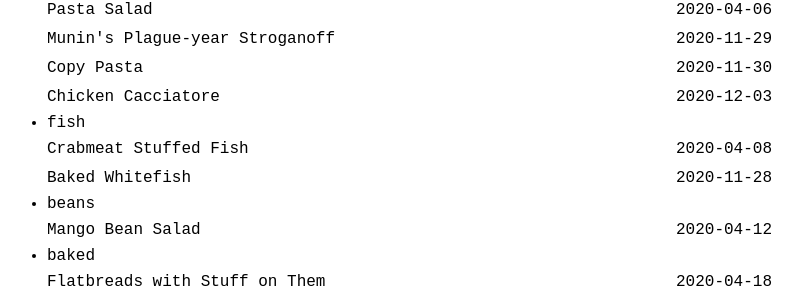
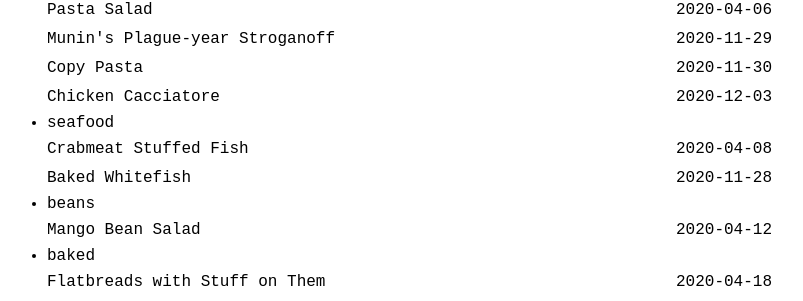
Before and after one commit to aloria/aloria.github.io, a Jekyll site: the page built from pages/categories.html, in a window 1280 px wide. Shown: the part 928-1229 px from the top of the page, without its empty margins (248-1051 px from the left). Built offline with Jekyll 4.4.1, drawn with Linux system fonts in a browser that asks for light colours.

Commit message:
changed categories

```diff
--- a/_posts/2020-04-08-crabmeat-stuffed-fish.markdown
+++ b/_posts/2020-04-08-crabmeat-stuffed-fish.markdown
@@ -2,7 +2,7 @@
 layout: post
 title:  "Crabmeat Stuffed Fish"
 date:   2020-04-08
-categories: [meats, fish]
+categories: [meats, seafood]
 ---
 My boyfriend’s mom made this for Christmas. She is a nice lady.<br/>
 
--- a/_posts/2020-11-28-fish.markdown
+++ b/_posts/2020-11-28-fish.markdown
@@ -2,7 +2,7 @@
 layout: post
 title:  "Baked Whitefish"
 date:   2020-11-28
-categories: [meats, fish]
+categories: [meats, seafood]
 ---
 I usually use tilapia for this. I'm sure you can use cod or mahi mahi or something that will have people judge you less than using tilapia. <br/>
 <br/>
```
Also changed, not shown: assets/images/cod.gif (added), assets/images/curry.gif (added).
